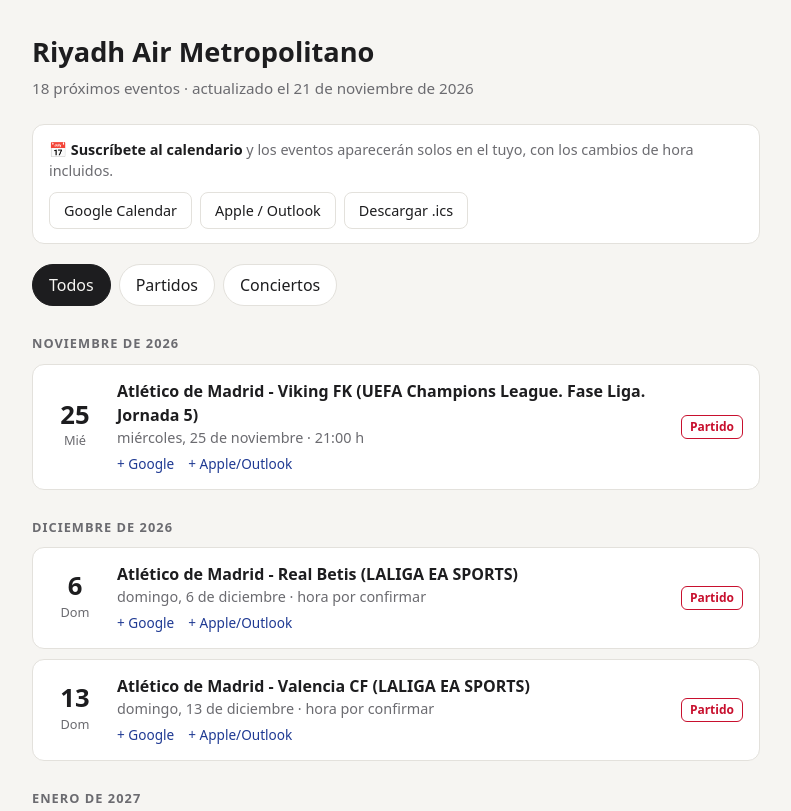
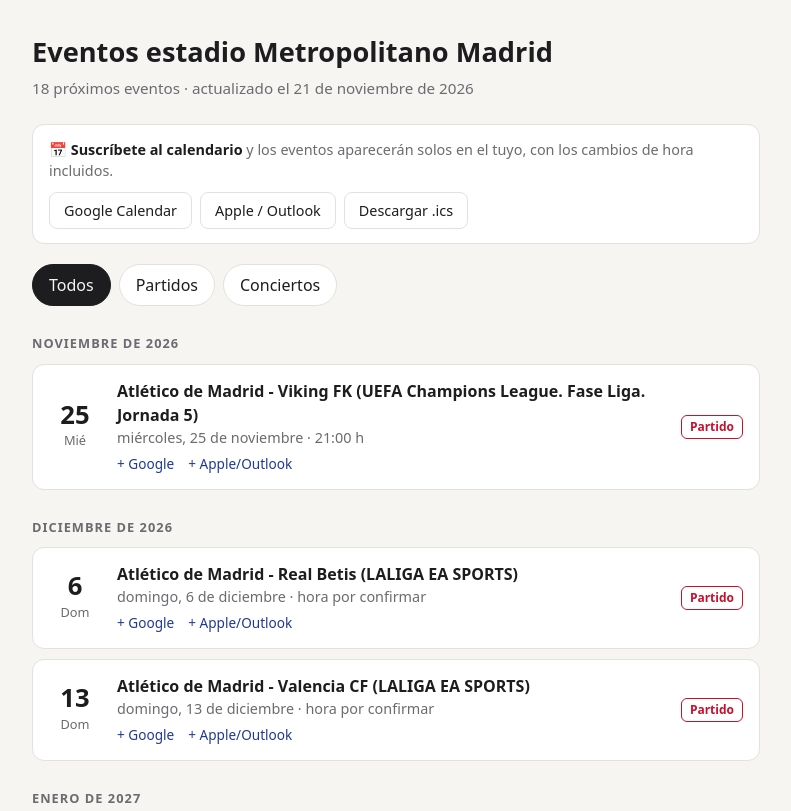
Before and after one commit to carloschak/eventos-metropolitano, a plain HTML site: page index.html in a window 1280 px wide. Shown: the top 811 px of the page, without its empty margins (244-1035 px from the left). Drawn offline with Linux system fonts and the light colour scheme.

Commit message:
Nuevo título de la web e icono de estadio en la pestaña
Co-Authored-By: Claude Opus 5.5 <noreply@anthropic.com>
Claude-Session: https://claude.ai/code/session_01QqHsLWRa6UBLp95oNq3pMS

```diff
--- a/index.html
+++ b/index.html
@@ -3,7 +3,9 @@
 <head>
   <meta charset="utf-8">
   <meta name="viewport" content="width=device-width, initial-scale=1">
-  <title>Eventos Metropolitano</title>
+  <title>Eventos estadio Metropolitano Madrid</title>
+  <link rel="icon" href="favicon.svg" type="image/svg+xml">
+  <link rel="apple-touch-icon" href="apple-touch-icon.png">
   <style>
     /* Colores en un solo sitio: cámbialos aquí si quieres otro aspecto */
     :root {
@@ -66,7 +68,7 @@
 </head>
 <body>
 <main>
-  <h1>Riyadh Air Metropolitano</h1>
+  <h1>Eventos estadio Metropolitano Madrid</h1>
   <p class="sub" id="sub">Cargando eventos…</p>
 
   <section class="suscribir">
```
Also changed, not shown: apple-touch-icon.png (added), favicon.svg (added), 1 other file.
